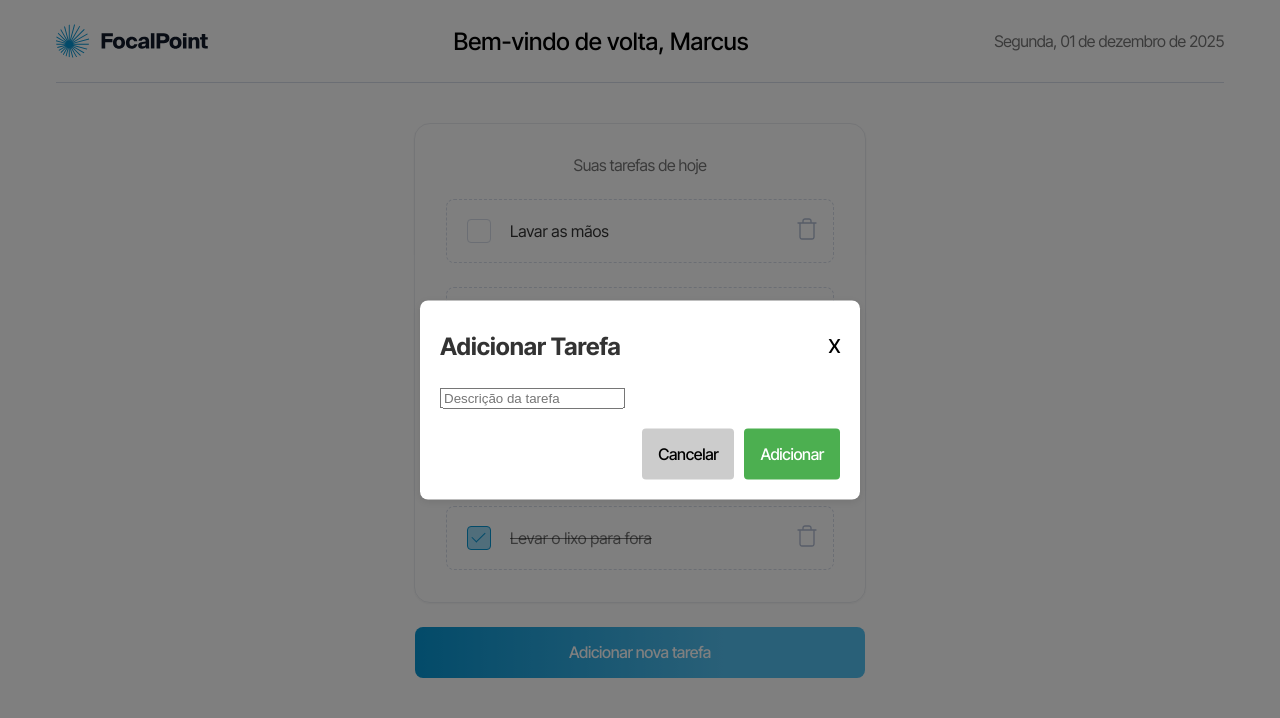
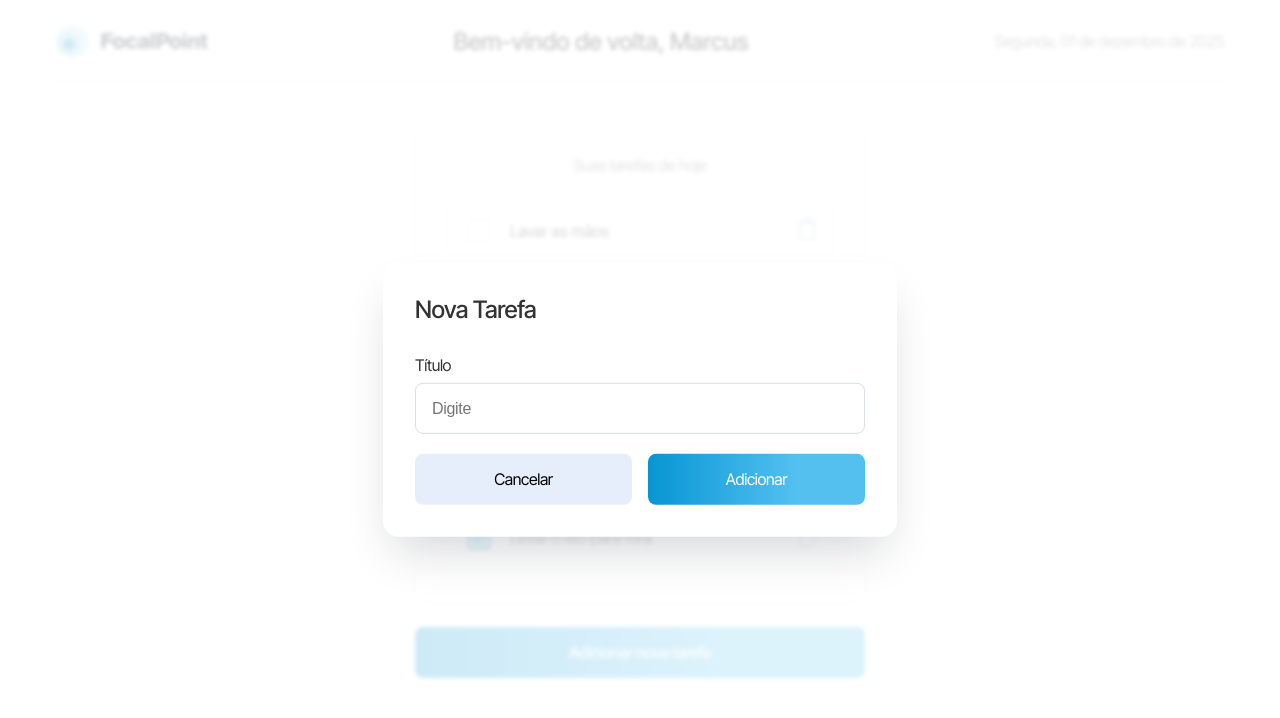
Before and after one commit to horus018/lista_tarefas_react, a Next.js app in the folder lista_tarefas/: page / in a window 1280 px wide. Both pictures are taken after a click on the button "Adicionar nova tarefa". Shown: the top 718 px of the page. Built offline with nearby package versions, Linux system fonts and the light colour scheme.

Commit message:
- Finalizando estilização desktop dos componentes - Fechar as modais pelo clique no backdrop - Mensagem caso a tarefa não tenha título - Mensagem de tarefas finalizadas sempre visível

```diff
--- a/lista_tarefas/src/components/Modals/AddTaskModal/index.tsx
+++ b/lista_tarefas/src/components/Modals/AddTaskModal/index.tsx
@@ -9,33 +9,57 @@ interface AddTaskModalProps {
 
 const AddTaskModal: React.FC<AddTaskModalProps> = ({ isOpen, onClose, onAdd }) => {
     const [description, setDescription] = useState('');
+    const [errorMessage, setErrorMessage] = useState<string | null>(null);
 
     const handleAddClick = () => {
+        if (!description.trim()) {
+            setErrorMessage('Título da tarefa não pode estar vazio');
+            return;
+        }
+
         onAdd(description);
         setDescription('');
+        setErrorMessage(null);
         onClose();
+    };
+
+    const handleBackdropClick = (e: React.MouseEvent<HTMLDivElement>) => {
+        if (e.target === e.currentTarget) {
+            onClose();
+        }
     };
 
     if (!isOpen) return null;
 
     return (
-        <div className={commonStyles.modalBackdrop}>
-            <div className={commonStyles.modal}>
+        <div className={commonStyles.modalBackdrop} onClick={handleBackdropClick}>
+            <div className={commonStyles.modal} onClick={(e) => e.stopPropagation()}>
                 <div className={commonStyles.modalHeader}>
-                    <h2 className={commonStyles.modalTitle}>Adicionar Tarefa</h2>
-                    <button className={commonStyles.modalClose} onClick={onClose}>X</button>
+                    <h2 className={commonStyles.modalTitle}>Nova Tarefa</h2>
                 </div>
                 <div className={commonStyles.modalBody}>
+                    <label>Título</label>
                     <input
                         type="text"
                         value={description}
                         onChange={(e) => setDescription(e.target.value)}
-                        placeholder="Descrição da tarefa"
+                        placeholder="Digite"
                     />
+                    {errorMessage && <p className={commonStyles.errorMessage}>{errorMessage}</p>}
                 </div>
                 <div className={commonStyles.modalFooter}>
-                    <button className={commonStyles.modalButton + ' ' + commonStyles['modalButton--cancel']} onClick={onClose}>Cancelar</button>
-                    <button className={commonStyles.modalButton + ' ' + commonStyles['modalButton--primary']} onClick={handleAddClick}>Adicionar</button>
+                    <button
+                        className={commonStyles.modalButton + ' ' + commonStyles['modalButton--cancel']}
+                        onClick={onClose}
+                    >
+                        Cancelar
+                    </button>
+                    <button
+                        className={commonStyles.modalButton + ' ' + commonStyles['modalButton--primary']}
+                        onClick={handleAddClick}
+                    >
+                        Adicionar
+                    </button>
                 </div>
             </div>
         </div>
--- a/lista_tarefas/src/components/Modals/RemoveTaskModal/index.tsx
+++ b/lista_tarefas/src/components/Modals/RemoveTaskModal/index.tsx
@@ -1,22 +1,27 @@
 import React from 'react';
 import commonStyles from '../styles.module.scss';
 
-interface DeleteConfirmModalProps {
+interface RemoveTaskModalProps {
     isOpen: boolean;
     onClose: () => void;
     onConfirm: () => void;
     message: string;
 }
 
-const DeleteConfirmModal: React.FC<DeleteConfirmModalProps> = ({ isOpen, onClose, onConfirm, message }) => {
+const RemoveTaskModal: React.FC<RemoveTaskModalProps> = ({ isOpen, onClose, onConfirm, message }) => {
+    const handleBackdropClick = (e: React.MouseEvent<HTMLDivElement>) => {
+        if (e.target === e.currentTarget) {
+            onClose();
+        }
+    };
+
     if (!isOpen) return null;
 
     return (
-        <div className={commonStyles.modalBackdrop}>
-            <div className={commonStyles.modal}>
+        <div className={commonStyles.modalBackdrop} onClick={handleBackdropClick}>
+            <div className={commonStyles.modal} onClick={(e) => e.stopPropagation()}>
                 <div className={commonStyles.modalHeader}>
-                    <h2 className={commonStyles.modalTitle}>Confirmar Remoção</h2>
-                    <button className={commonStyles.modalClose} onClick={onClose}>X</button>
+                    <h2 className={commonStyles.modalTitle}>Deletar tarefa</h2>
                 </div>
                 <div className={commonStyles.modalBody}>
                     <p>{message}</p>
@@ -30,4 +35,4 @@ const DeleteConfirmModal: React.FC<DeleteConfirmModalProps> = ({ isOpen, onClose
     );
 };
 
-export default DeleteConfirmModal;
+export default RemoveTaskModal;
--- a/lista_tarefas/src/components/Modals/styles.module.scss
+++ b/lista_tarefas/src/components/Modals/styles.module.scss
@@ -2,13 +2,18 @@
     position: fixed;
     top: 50%;
     left: 50%;
+
     transform: translate(-50%, -50%);
+
     z-index: 1000;
     background-color: white;
-    padding: 20px;
-    border-radius: 8px;
-    box-shadow: 0 2px 10px rgba(0, 0, 0, 0.1);
-    width: 400px!important;
+
+    padding: 32px;
+    border-radius: 16px;
+
+    box-shadow: 0px 24px 48px -12px #1018282E;
+
+    width: 450px !important;
     max-width: 100%;
 }
 
@@ -18,20 +23,25 @@
     left: 0;
     width: 100vw;
     height: 100vh;
-    background-color: rgba(0, 0, 0, 0.5);
     z-index: 999;
+
+    background-color: rgba(255, 255, 255, 0.8);
+    backdrop-filter: blur(2px);
 }
 
 .modalHeader {
-    display: flex!important;
+    display: flex !important;
     justify-content: space-between;
-    align-items: center!important;
-    margin-bottom: 15px;
+    align-items: center !important;
+    margin-bottom: 32px;
 }
 
 .modalTitle {
-    font-size: 1.5rem;
-    font-weight: bold;
+    font-size: 24px;
+    font-weight: 500;
+    line-height: 29.04px;
+    letter-spacing: -0.02em;
+    text-align: left;
 }
 
 .modalClose {
@@ -43,74 +53,77 @@
 
 .modalBody {
     margin-bottom: 20px;
+
+    display: flex;
+    flex-direction: column;
+    gap: 8px;
+
+    p {
+        margin: 0 0 20px 0;
+    }
+
+    label {
+        font-size: 16px;
+        font-weight: 400;
+        line-height: 19.36px;
+        letter-spacing: -0.02em;
+        text-align: left;
+    }
+
+    input {
+        height: 17px;
+        padding: 16px;
+        border: 1px solid #D7DDE9;
+        border-radius: 8px;
+
+        font-size: 16px;
+        font-weight: 400;
+        line-height: 19.36px;
+        letter-spacing: -0.02em;
+        text-align: left;
+
+        text-decoration: none;
+        outline: none;
+    }
 }
 
 .modalFooter {
     display: flex;
-    justify-content: flex-end;
-    gap: 10px;
+    gap: 16px;
 }
 
 .modalButton {
     padding: 8px 16px;
     font-size: 1rem;
     border: none;
-    border-radius: 4px;
+    border-radius: 8px;
     cursor: pointer;
-    transition: background-color 0.3s ease;
+    transition: .3s;
+
+    width: 100%;
+
+    font-size: 16px;
+    font-weight: 400;
+    line-height: 19.36px;
+    letter-spacing: -0.02em;
 
     &--primary {
-        background-color: #4caf50;
+        background: linear-gradient(90deg, #0796D3 0%, #53C0F0 68.65%);
         color: white;
-
-        &:hover {
-            background-color: #45a049;
-        }
     }
 
     &--secondary {
-        background-color: #f44336;
+        background: linear-gradient(90deg, #D30707 0%, #F05353 68.65%);
         color: white;
-
-        &:hover {
-            background-color: #e53935;
-        }
     }
 
     &--cancel {
-        background-color: #cccccc;
-        color: black;
-
-        &:hover {
-            background-color: #b3b3b3;
-        }
+        background-color: #E7EEFB;
     }
 }
 
-.addTaskModal {
-    .modalTitle {
-        color: #4caf50;
-    }
-
-    .modalButton--primary {
-        background-color: #4caf50;
-
-        &:hover {
-            background-color: #45a049;
-        }
-    }
+.errorMessage {
+    color: red;
+    font-size: 14px;
+    margin-top: 8px;
 }
-
-.removeTaskModal {
-    .modalTitle {
-        color: #f44336;
-    }
-
-    .modalButton--primary {
-        background-color: #f44336;
-
-        &:hover {
-            background-color: #e53935;
-        }
-    }
-}
--- a/lista_tarefas/src/components/TaskItem/index.tsx
+++ b/lista_tarefas/src/components/TaskItem/index.tsx
@@ -1,8 +1,6 @@
 'use client';
 import TrashIcon from '../Icons/Trash';
 import styles from './styles.module.scss';
-import { useState } from 'react';
-import DeleteConfirmModal from '../Modals/RemoveTaskModal';
 
 interface Task {
     id: number;
@@ -12,26 +10,11 @@ interface Task {
 
 interface TaskItemProps {
     task: Task;
-    onRemove: (id: number) => void;
+    onRemove: () => void;
     onToggleDone: (id: number) => void;
 }
 
 export default function TaskItem({ task, onRemove, onToggleDone }: TaskItemProps) {
-    const [isModalOpen, setModalOpen] = useState(false);
-
-    const handleRemoveClick = () => {
-        setModalOpen(true);
-    };
-
-    const handleConfirmRemove = () => {
-        onRemove(task.id);
-        setModalOpen(false);
-    };
-
-    const handleCloseModal = () => {
-        setModalOpen(false);
-    };
-
     const handleCheckboxChange = () => {
         onToggleDone(task.id);
     };
@@ -47,16 +30,9 @@ export default function TaskItem({ task, onRemove, onToggleDone }: TaskItemProps
                 />
                 <label className={task.done ? styles.taskDone : ''}>{task.description}</label>
             </div>
-            <button onClick={handleRemoveClick} className={styles.trashButton}>
+            <button onClick={onRemove} className={styles.trashButton}>
                 <TrashIcon />
             </button>
-
-            <DeleteConfirmModal
-                isOpen={isModalOpen}
-                onClose={handleCloseModal}
-                onConfirm={handleConfirmRemove}
-                message="Você tem certeza que deseja deletar esta tarefa?"
-            />
         </div>
     );
 }
--- a/lista_tarefas/src/components/TaskList/styles.module.scss
+++ b/lista_tarefas/src/components/TaskList/styles.module.scss
@@ -31,10 +31,6 @@
     background: linear-gradient(90deg, #0796D3 0%, #53C0F0 68.65%);
 
     margin-bottom: 24px;
-
-    &:hover {
-        background: linear-gradient(0deg, #0796D3 0%, #53C0F0 68.65%);
-    }
 }
 
 .taskListParent {
```
Also changed, not shown: lista_tarefas/src/components/TaskList/index.tsx (+29 -8 lines).
